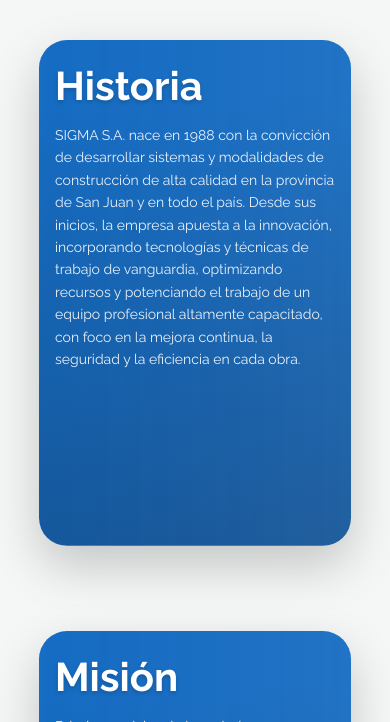
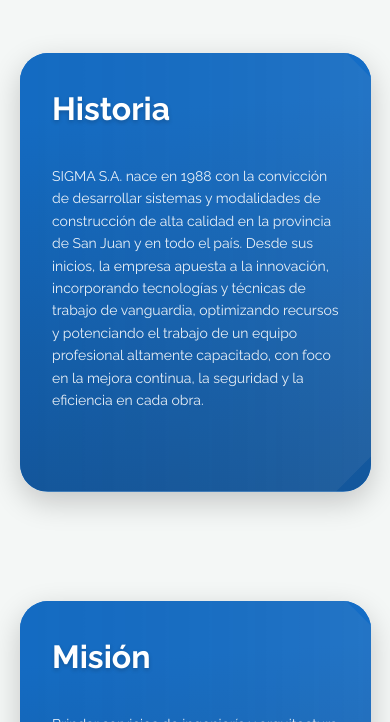
Before and after one commit to 264devlab/web-sigmasa, an Angular app: page / in a window 390 px wide. Shown: the part 846-1568 px from the top of the page. Built offline with nearby package versions, Linux system fonts and the light colour scheme.

Commit message:
Responsive Design Adapted

```diff
--- a/src/app/shared/components/services/services.component.scss
+++ b/src/app/shared/components/services/services.component.scss
@@ -2,7 +2,9 @@
 @use 'mixins' as *;
 
 .services-section {
-    padding: $spacing-xl 0;
+    margin-top: -50px;
+    position: relative;
+    padding: 0 0 $spacing-xl 0;
     background-color: $color-background;
 
     .container {
--- a/src/app/shared/components/stacking-card/stacking-card.scss
+++ b/src/app/shared/components/stacking-card/stacking-card.scss
@@ -2,11 +2,21 @@
 
 .card {
   position: sticky;
-  top: calc(var(--index) * 30px + 20px);
+  top: calc(var(--index) * 30px);
   height: 70vh;
   display: flex;
   align-items: center;
   justify-content: center;
+  padding: 0 $spacing-lg;
+
+  @media (max-width: ($mobile - 0.02px)) {
+    padding: 0;
+    height: 65dvh;
+  }
+
+  @media (max-height: 750px) {
+    height: 80vh;
+  }
 }
 
 .card-content {
@@ -16,12 +26,12 @@
   border-radius: 28px;
   padding: $spacing-xl;
   color: $color-white;
-  box-shadow: 0 20px 50px rgba(0, 0, 0, 0.2);
+  box-shadow: 0 10px 30px rgba(0, 0, 0, 0.2);
   display: flex;
   flex-direction: column;
   gap: $spacing-lg;
   width: 100%;
-  max-width: 1000px;
+  max-width: 1500px;
   min-height: 380px;
 
   transform-origin: top center;
@@ -30,12 +40,16 @@
   animation-timeline: view();
   animation-range: entry 0% exit 100%;
 
-  @media (max-width: $mobile) {
-    padding: $spacing-md;
-    gap: $spacing-sm;
+  @media (max-width: ($mobile - 0.02px)) {
+    padding: $spacing-lg;
+    gap: $spacing-lg;
     min-height: 300px;
-    width: 80%;
-    height: 60vh;
+    width: 90%;
+    height: 80%;
+  }
+
+  @media (max-height: 750px) {
+    height: 80%;
   }
 }
 
@@ -45,10 +59,9 @@
   }
 
   to {
-    transform: scale(0.9);
+    transform: scale(0.8);
   }
 }
-
 
 .card-title {
   color: $color-white;
@@ -57,6 +70,10 @@
   font-size: $font-size-h2;
   margin: 0;
   text-shadow: 0 2px 4px rgba(0, 0, 0, 0.2);
+
+  @media (max-width: ($mobile - 0.02px)) {
+    font-size: $font-size-h3;
+  }
 }
 
 .card-description {
@@ -68,7 +85,7 @@
   margin: 0;
   opacity: 0.9;
 
-  @media (max-width: $mobile) {
+  @media (max-width: ($mobile - 0.02px)) {
     font-size: 14px;
   }
 }
```
